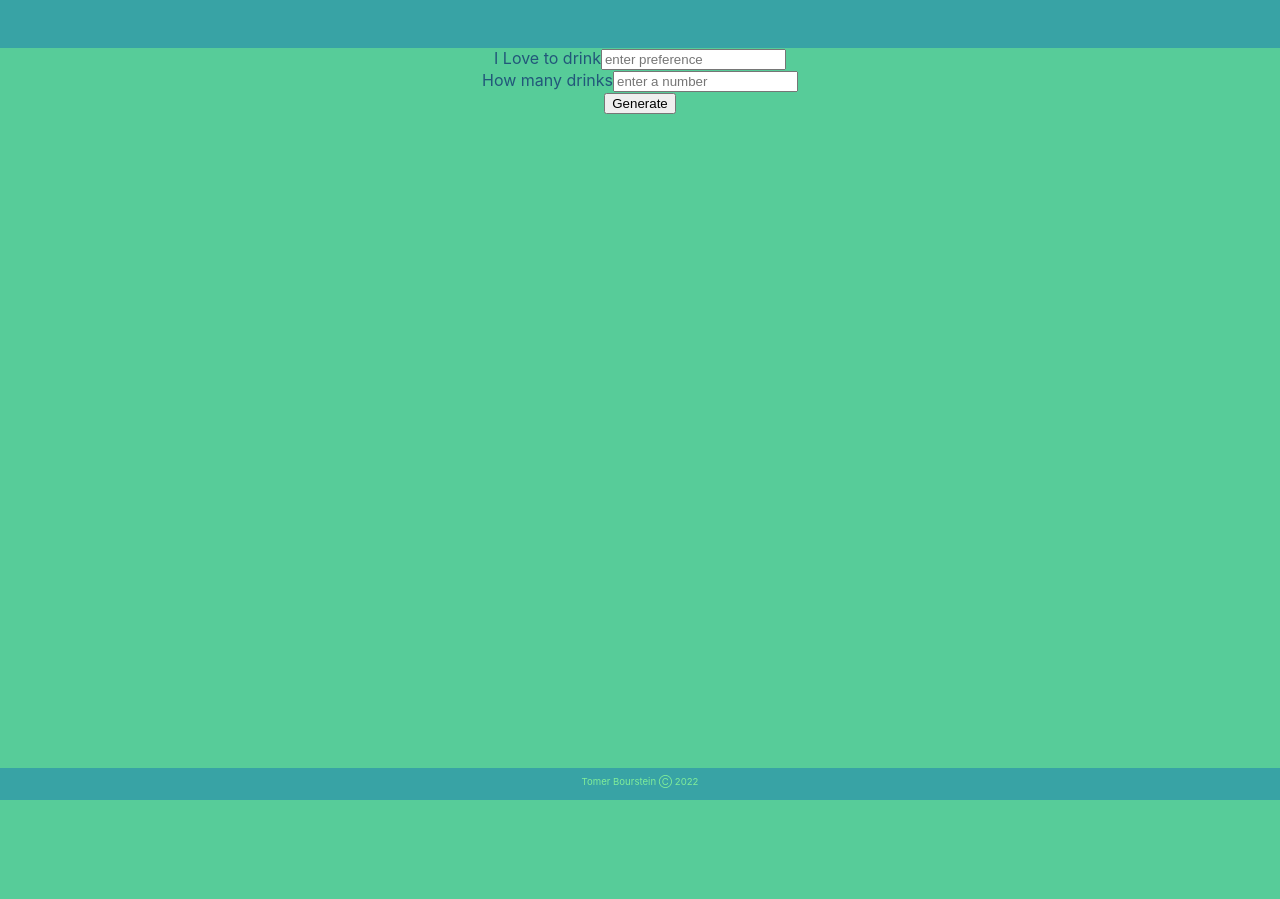
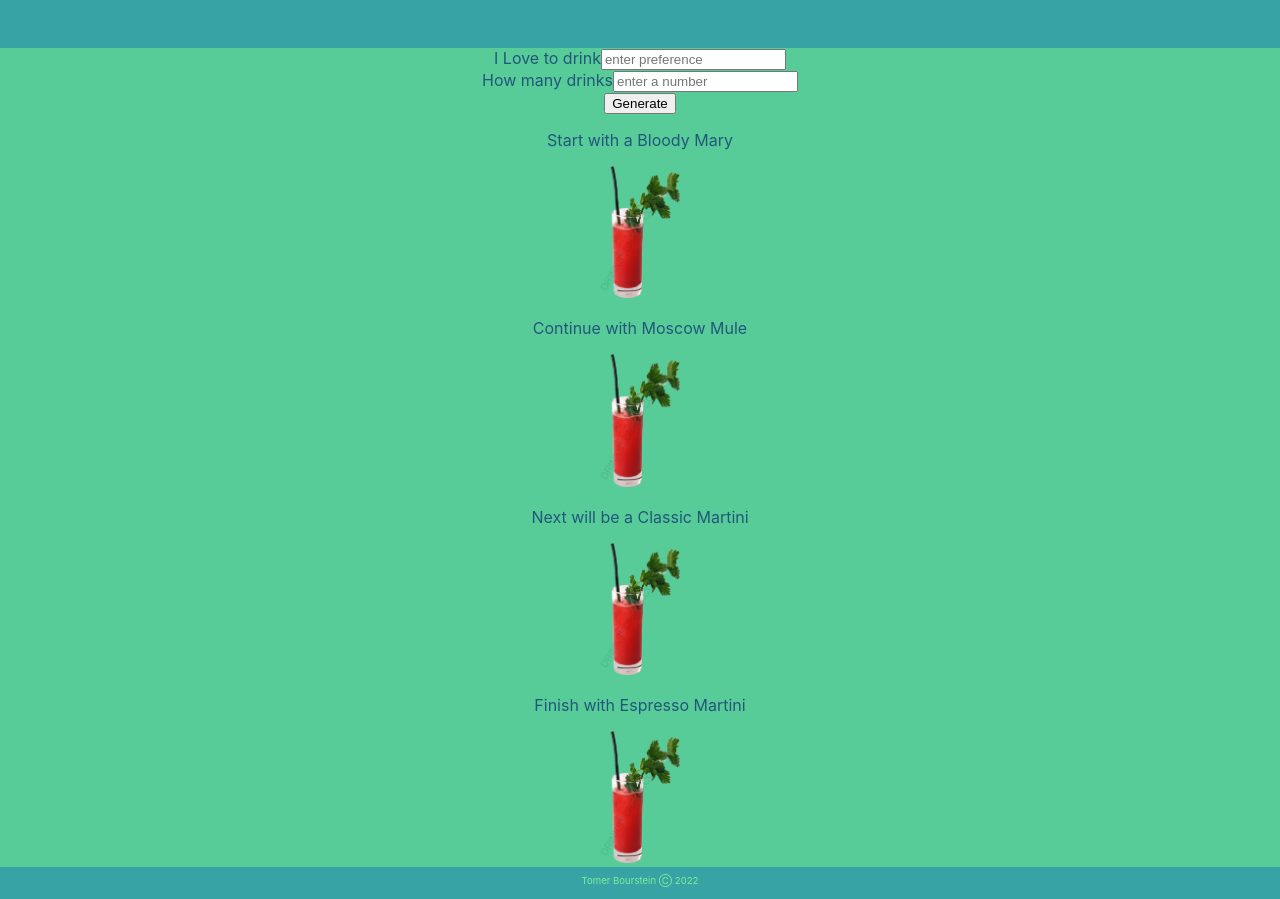
Before and after one commit to tomerbourstein/cocktail-menu-app, a React (Create React App) app: page / in a window 1280 px wide. Before the commit the page ends 800 px from the top, so only its background shows below. Built offline with nearby package versions, Linux system fonts and the light colour scheme.

Commit message:
create main component

```diff
--- a/src/App.css
+++ b/src/App.css
@@ -5,4 +5,5 @@
   min-height: 100vh;
   display: flex;
   flex-direction: column;
+  color: #22577A;
 }
--- a/src/App.js
+++ b/src/App.js
@@ -1,5 +1,6 @@
 import Header from "./components/Header/Header";
 import Input from "./components/Input/Input";
+import Main from "./components/Main/Main";
 import Footer from "./components/Footer/Footer";
 import "./App.css";
 import { Fragment } from "react";
@@ -10,6 +11,7 @@ function App() {
 
     <Header />
     <Input />
+    <Main />
     <Footer />
     </Fragment>
   </div>;
--- a/src/components/Main/Main.js
+++ b/src/components/Main/Main.js
@@ -0,0 +1,29 @@
+import classes from "./Main.module.css";
+import BloodyMary from "../../media/bloody-mary.png";
+const Main = () => {
+  return (
+    <section id="main" className={classes.main}>
+      <div>
+        <p>Start with a Bloody Mary</p>
+        <img src={BloodyMary} alt="Bloody-Mary Cocktail"></img>
+      </div>
+
+      <div>
+        <p>Continue with Moscow Mule</p>
+        <img src={BloodyMary} alt="Bloody-Mary Cocktail"></img>
+      </div>
+
+      <div>
+        <p>Next will be a Classic Martini</p>
+        <img src={BloodyMary} alt="Bloody-Mary Cocktail"></img>
+      </div>
+
+      <div>
+        <p>Finish with Espresso Martini</p>
+        <img src={BloodyMary} alt="Bloody-Mary Cocktail"></img>
+      </div>
+    </section>
+  );
+};
+
+export default Main;
--- /dev/null
+++ b/src/components/Main/Main.module.css
@@ -0,0 +1,3 @@
+.main img {
+    width: 5rem;
+}
```
Also changed, not shown: src/media/bloody-mary.gif (added), src/media/bloody-mary.png (added).
